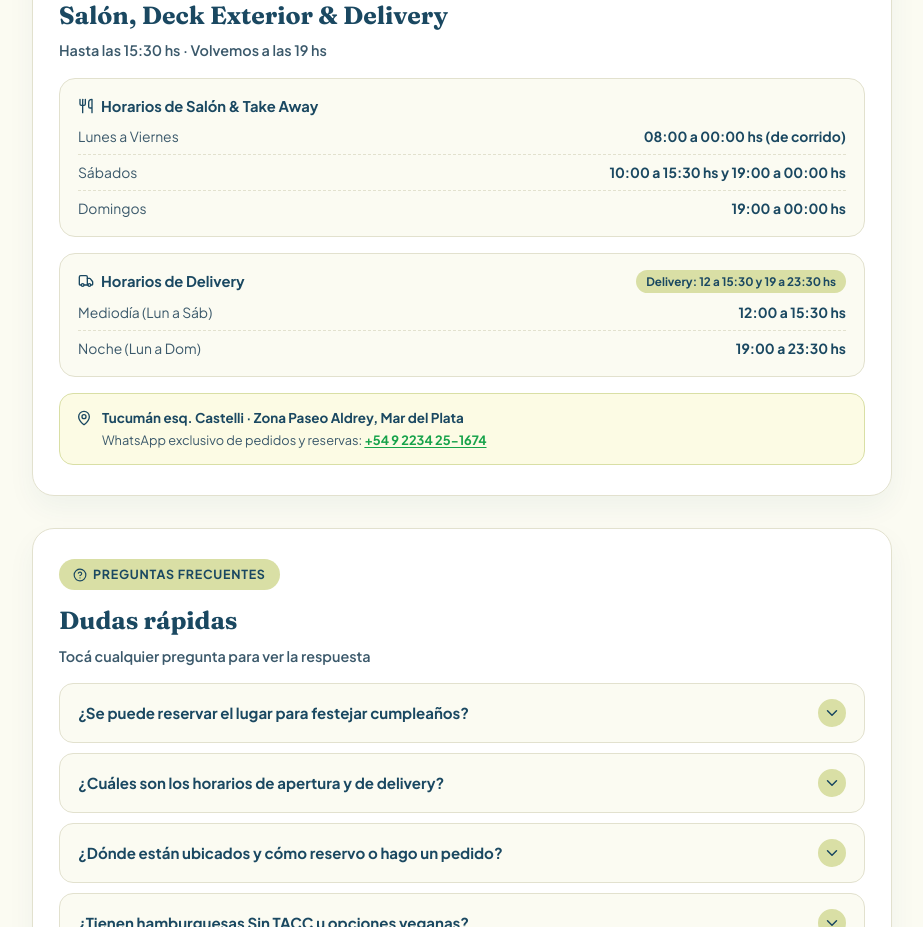
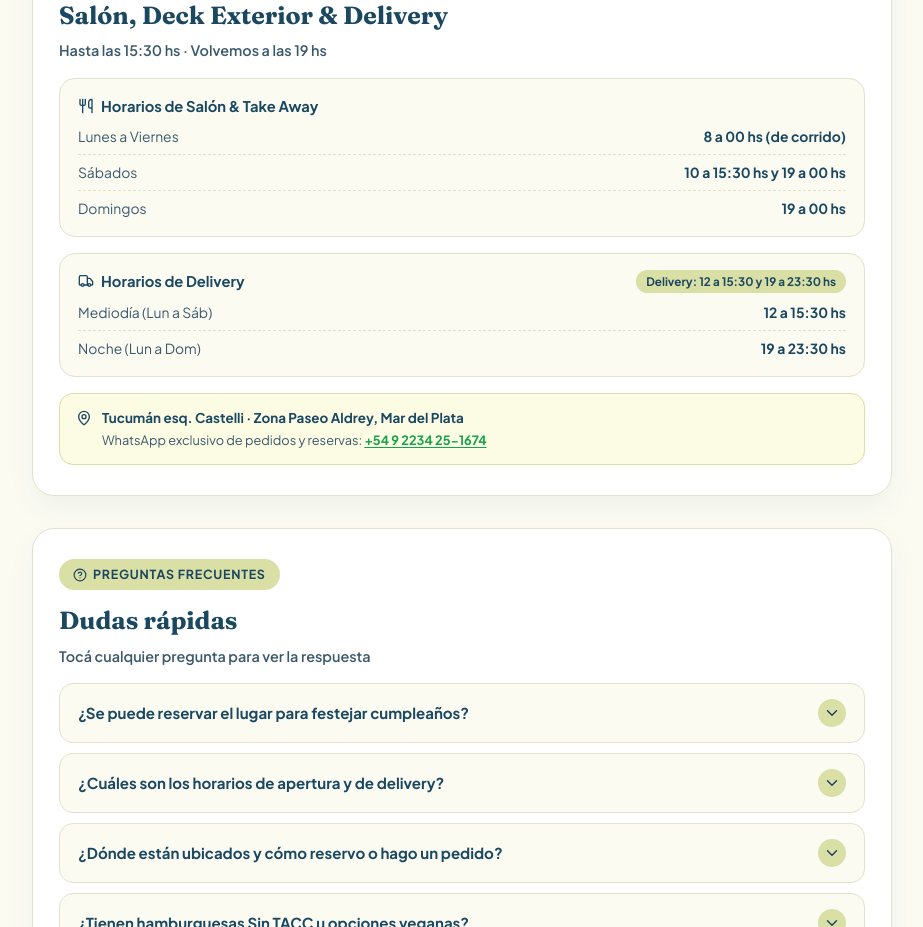
Before and after one commit to boiscantina/bois-cantina, a React (Vite) app: page / in a window 1280 px wide. Shown: the part 3440-4367 px from the top of the page, without its empty margins (178-1101 px from the left). Built offline with nearby package versions, Linux system fonts and the light colour scheme.

Commit message:
fix(schedule): simplificar formato de horarios sin ceros redundantes

```diff
--- a/src/config.js
+++ b/src/config.js
@@ -34,13 +34,13 @@ export const SITE_CONFIG = {
   // Horarios Oficiales (Salón y Delivery)
   schedule: {
     salon: [
-      { days: "Lunes a Viernes", hours: "08:00 a 00:00 hs (de corrido)" },
-      { days: "Sábados", hours: "10:00 a 15:30 hs y 19:00 a 00:00 hs" },
-      { days: "Domingos", hours: "19:00 a 00:00 hs" },
+      { days: "Lunes a Viernes", hours: "8 a 00 hs (de corrido)" },
+      { days: "Sábados", hours: "10 a 15:30 hs y 19 a 00 hs" },
+      { days: "Domingos", hours: "19 a 00 hs" },
     ],
     delivery: [
-      { days: "Mediodía (Lun a Sáb)", hours: "12:00 a 15:30 hs" },
-      { days: "Noche (Lun a Dom)", hours: "19:00 a 23:30 hs" },
+      { days: "Mediodía (Lun a Sáb)", hours: "12 a 15:30 hs" },
+      { days: "Noche (Lun a Dom)", hours: "19 a 23:30 hs" },
     ],
   },
 
@@ -395,7 +395,7 @@ export const SITE_CONFIG = {
     },
     {
       q: "¿Cuáles son los horarios de apertura y de delivery?",
-      a: "Lunes a viernes de 08:00 a 00:00 hs de corrido; sábados de 10:00 a 15:30 y de 19:00 a 00:00 hs; domingos de 19:00 a 00:00 hs. Delivery de 12:00 a 15:30 hs (lun a sáb) y de 19:00 a 23:30 hs.",
+      a: "Lunes a viernes de 8 a 00 hs de corrido; sábados de 10 a 15:30 y de 19 a 00 hs; domingos de 19 a 00 hs. Delivery de 12 a 15:30 hs (lun a sáb) y de 19 a 23:30 hs.",
     },
     {
       q: "¿Dónde están ubicados y cómo reservo o hago un pedido?",
@@ -720,7 +720,7 @@ export function getBoisLiveStatus() {
         detail = "De corrido hasta las 00 hs";
       } else {
         isOpen = false;
-        detail = "Abrimos hoy a las 08 hs";
+        detail = "Abrimos hoy a las 8 hs";
       }
     } else if (day === 6) {
       // Sábados: 10:00 (600) a 15:30 (930) y 19:00 (1140) a 24:00 (1440)
```
